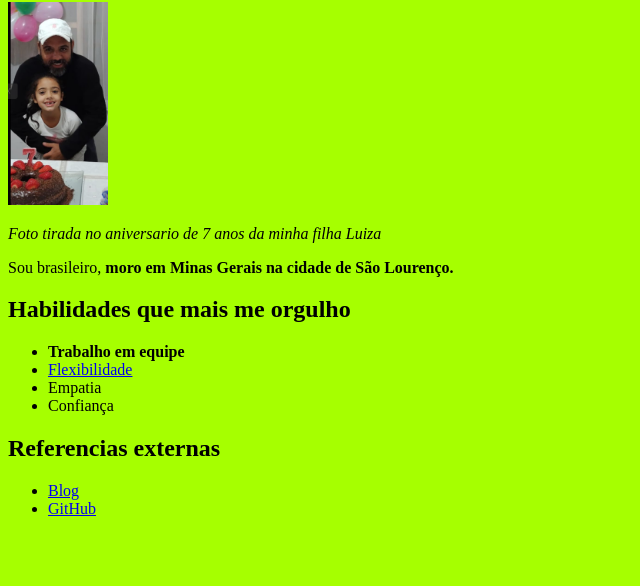
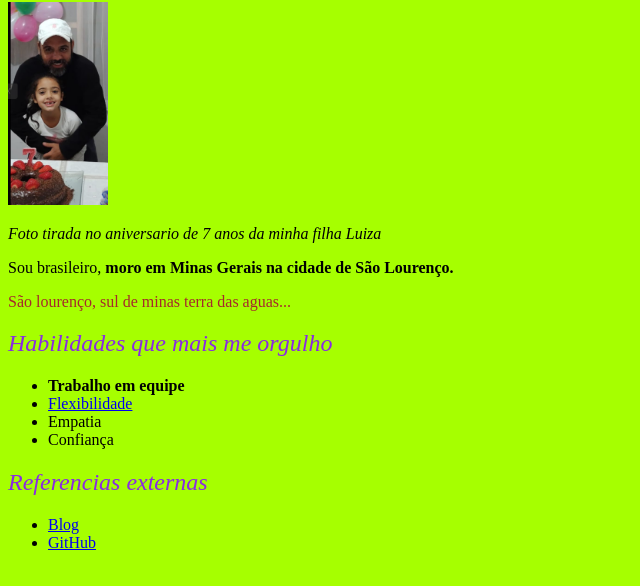
Before and after one commit to BrunoSPenna/portifolio, a plain HTML site: page index.html in a window 1280 px wide. Shown: the part 78-664 px from the top of the page, without its empty margins (0-640 px from the left). Drawn offline with Linux system fonts and the light colour scheme.

Commit message:
adcionando novos elementos

```diff
--- a/index.css
+++ b/index.css
@@ -4,3 +4,14 @@ body {
 #NomePrincipal{
     color: red;
 }
+.HeaderLista{
+    color: blueviolet;
+    font-style: italic;
+    font-weight: 200;
+}
+#saoLourencoInformacoes{
+    color: brown;
+}
+body p:nth-child(1) {
+    color: darkred;
+}
--- a/index.html
+++ b/index.html
@@ -17,10 +17,10 @@
         Sou brasileiro, <strong> moro em Minas Gerais na cidade de São Lourenço.</strong>
     </p>
 
+    <p id="saoLourencoInformacoes"> São lourenço, sul de minas terra das aguas...</p>
 
 
-
-    <h2> Habilidades que mais me orgulho</h2>
+    <h2 class="HeaderLista"> Habilidades que mais me orgulho</h2>
 
 
     <ul>
@@ -29,7 +29,7 @@
         <li>Empatia</li>
         <li>Confiança</li>
     </ul>
-    <h2> Referencias externas</h2>
+    <h2 class="HeaderLista" > Referencias externas</h2>
 
 
     <ul>
```
